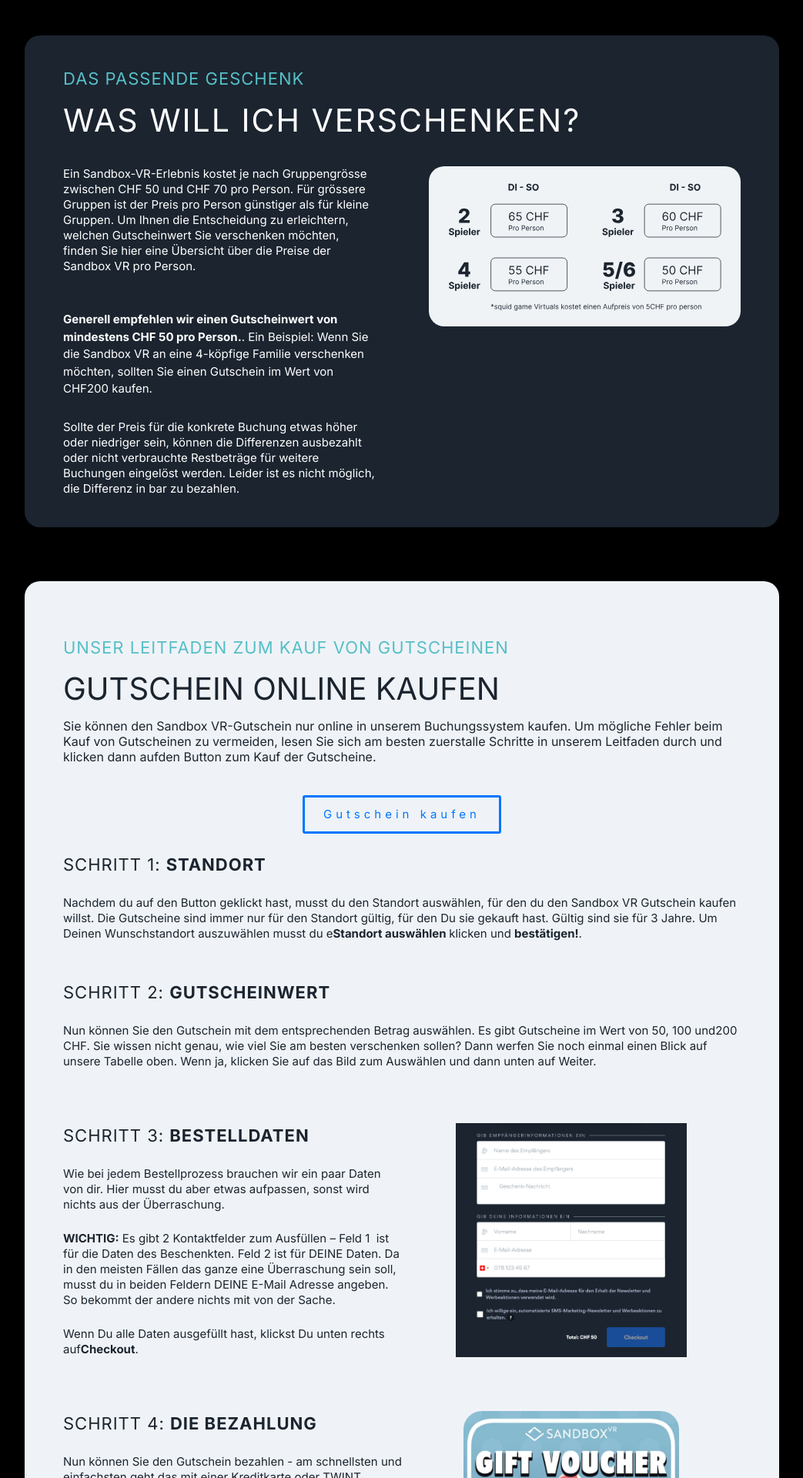
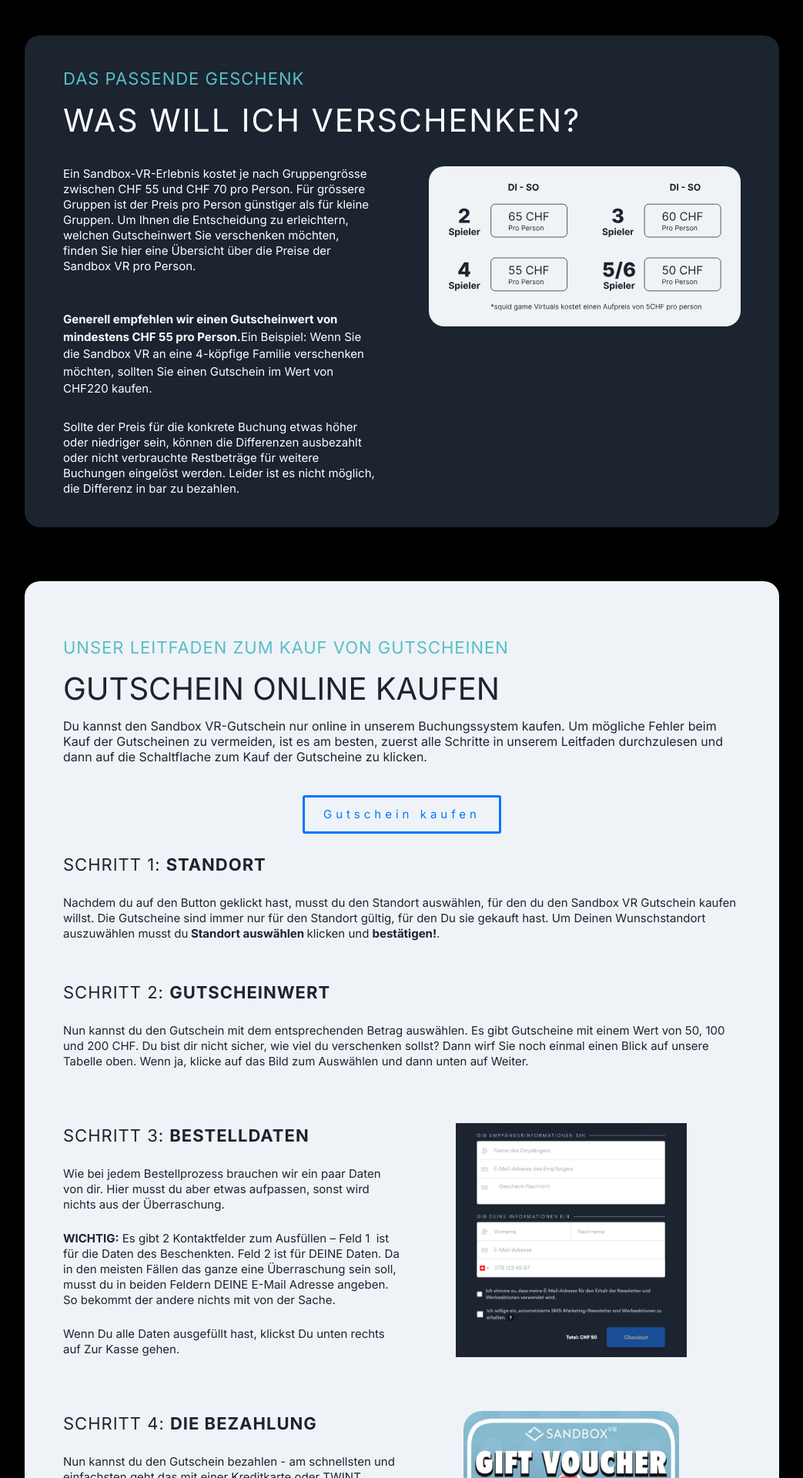
Before and after one commit to wiztemple/nextlevel, a Next.js app: page /sandboxvr/voucher in a window 1280 px wide. Shown: the part 880-2800 px from the top of the page at 77% size, without its empty margins (118-1161 px from the left). Built offline with nearby package versions, Linux system fonts and the light colour scheme.

Commit message:
fix conflicts

```diff
--- a/app/components/FactsSection.tsx
+++ b/app/components/FactsSection.tsx
@@ -11,12 +11,12 @@
           FACTS
         </h2>
         <p className="text-dark-1 leading-5 pb-[29px]">
-          Sie möchten ein VR-Experience buchen? Dann haben wir hier einige
+          Du möchtest ein VR-Experience buchen? Dann haben wir hier einige
           Informationen vorab -
         </p>
         <ul className="text-dark-1 list-disc pl-[35px]">
           <li>
-            <strong>das komplette VR Experience dauert eine Stunde!</strong>{" "}
+            <strong>das komplette VR Erfahrung dauert eine Stunde!</strong>{" "}
             (Reine Spielzeit mit Tutorial: 40 Minuten)
           </li>
           <li>
@@ -24,7 +24,7 @@
           </li>
           <li>
             Die maximale Spieleranzahl pro Experience und Holodeck sind{" "}
-            <strong>6 Spieler gleichzeitig</strong>. Größere Gruppen können
+            <strong>6 Spieler gleichzeitig</strong>. Grössere Gruppen können
             parallel in mehreren Holodecks spielen.
           </li>
           <li>Wir haben vier Holodecks in Zürich</li>
--- a/app/components/Footer.tsx
+++ b/app/components/Footer.tsx
@@ -223,7 +223,7 @@
                 href="/corporate-events"
                 className="block text-[15px] sm:text-right text-center font-bold pt-1 text-white"
               >
-                Firmenevents
+                Firmenevent
               </Link>
               <Link
                 href="/events/children-birthday"
@@ -235,7 +235,7 @@
                 href="/events/bachelor-party"
                 className="block text-[15px] sm:text-right text-center font-bold text-white"
               >
-                Bachelor Party
+                Junggesellenabschied
               </Link>
             </div>
           </div>
--- a/app/components/HomeCarousel.tsx
+++ b/app/components/HomeCarousel.tsx
@@ -49,7 +49,7 @@
           <SwiperSlide>
             <Link
               className="block w-full"
-              href="https://sandboxvr.com/zurich"
+              href="https://sandboxvr.com/experience/ambersky"
             >
               <img
                 src="/ambersky-poster.webp"
@@ -61,7 +61,7 @@
           <SwiperSlide>
             <Link
               className="block w-full"
-              href="https://sandboxvr.com/zurich"
+              href="https://sandboxvr.com/experience/ambersky"
             >
               <img
                 src="/deadwoodmansion-poster.webp"
@@ -73,7 +73,7 @@
           <SwiperSlide>
             <Link
               className="block w-full"
-              href="https://sandboxvr.com/zurich"
+              href="https://sandboxvr.com/experience/ambersky"
             >
               <img
                 src="/startrek-poster.webp"
--- a/app/components/VirtualRealityVideo.tsx
+++ b/app/components/VirtualRealityVideo.tsx
@@ -11,7 +11,7 @@
         Erlebe das beste VR Erlebnis der Welt jetzt auch in Zurich!
       </p>
       <p className="py-[28.8px] sm:text-[15px] text-[13px] leading-5 text-white">
-        In unseren Zurich  und warten filmreife VR Erlebnisse auf Euch. Dank
+        In unseren Standort in Zurich  und warten filmreife VR Erlebnisse auf Euch. Dank
         Motion Capture und High-End Technik könnt ihr Euch kabellos auf dem
         Spielfeld bewegen und in Echtzeit miteinander interagieren.
       </p>
--- a/app/corporate-events/page.tsx
+++ b/app/corporate-events/page.tsx
@@ -21,7 +21,7 @@
             Firmenevents
           </h2>
           <p className="pt-[22px] sm:text-[15px] text-sm leading-5 text-center sm:px-[160px] text-white">
-            Erfolgreiche Firmenevents sind für dein Unternehmen von großer
+            Erfolgreiche Firmenevents sind für dein Unternehmen von grosser
             Bedeutung, denn sie fördern nicht nur das Zusammengehörigkeitsgefühl
             und die Motivation deiner Mitarbeiterinnen und Mitarbeiter, sondern
             stärken auch das Image deines Unternehmens.
@@ -90,7 +90,7 @@
           WEIL'S UNVERGESSLICH WIRD
         </h2>
         <p className="pt-[22px] text-white sm:text-base text-sm">
-          Ein gut geplantes und durchgeführtes Event kann das Vertrauen in Ihre
+          Ein gut geplanter und durchgeführter Event kann das Vertrauen in Ihre
           Marke und Ihr Unternehmen stärken und Sie als attraktiven Arbeitgeber
           positionieren. Investieren Sie in erfolgreiche Firmenevents und zeigen
           Sie Ihren Mitarbeitern und Kunden, dass Sie ein Unternehmen sind, dem
@@ -100,7 +100,7 @@
         <p className="text-white pt-12 block sm:text-base text-sm">
           Ob Weihnachtsfeier, Sommerfest, Betriebsausflug oder Teambuilding -bei
           uns sind Sie auf jeden Fall an der richtigen Adresse für ein
-          unvergessliches Event!
+          unvergesslichen Event!
         </p>
       </SecondaryHero>
       <CorporateContact />
--- a/app/page.tsx
+++ b/app/page.tsx
@@ -87,7 +87,7 @@
           Unsere Sandbox VR Locations
         </h1>
         <h2 className="tracking-[5px] uppercase sm:text-[54px] text-4xl font-bold sm:leading-[72px] leading-snug text-dark-1 pt-5">
-          Hier findet ihr uns
+          Hier findest du uns
         </h2>
         <div className="grid sm:grid-cols-2">
           <div className="sm:p-[30px]">
@@ -99,7 +99,7 @@
               und die Autobahnausfahrt Zürich-Altstetten (A1) hervorragend
               erreichbar. Der Bahnhof Altstetten ist in Gehdistanz und die Tram-
               und Buslinien halten in unmittelbarer Nähe. Weitere Informationen
-              finden Sie hier.
+              findest du hier.
             </p>
             <p className="pt-5 text-[15px] text-dark-1">
             Parkplätze sind am Veranstaltungsort und
--- a/app/sandboxvr/voucher/page.tsx
+++ b/app/sandboxvr/voucher/page.tsx
@@ -37,7 +37,7 @@
             </h2>
             <p className="text-white pt-[22px] leading-5 text-[15px]">
               Für unsere Sandbox VR Erlebnisse kannst du einen digitalen
-              Gutschein  kaufen und verschenken. Heißt: Du kaufst ein Guthaben,
+              Gutschein  kaufen und verschenken. Heisst: Du kaufst ein Guthaben,
               das du bei der Buchung einfach als Zahlungsmethode auswählen und
               den Gutschein Code als Bezahlung eingeben kannst. So kann sich der
               Beschenkte sein VR Erlebnis selbst aussuchen und das Erlebnis
@@ -58,7 +58,7 @@
             <div className="">
               <p className="text-white text-[15px] leading-5">
                 Ein Sandbox-VR-Erlebnis kostet je nach Gruppengrösse zwischen
-                CHF 50 und CHF 70 pro Person. Für grössere Gruppen ist der Preis
+                CHF 55 und CHF 70 pro Person. Für grössere Gruppen ist der Preis
                 pro Person günstiger als für kleine Gruppen. Um Ihnen die
                 Entscheidung zu erleichtern, welchen Gutscheinwert Sie
                 verschenken möchten, finden Sie hier eine Übersicht über die
@@ -67,11 +67,11 @@
               <p className="text-white text-[15px] sm:pt-12 pt-10 left-5">
                 <strong>
                   Generell empfehlen wir einen Gutscheinwert von mindestens CHF
-                  50 pro Person.
+                  55 pro Person.
                 </strong>
-                . Ein Beispiel: Wenn Sie die Sandbox VR an eine 4-köpfige
+                Ein Beispiel: Wenn Sie die Sandbox VR an eine 4-köpfige
                 Familie verschenken möchten, sollten Sie einen Gutschein im Wert
-                von CHF200 kaufen.
+                von CHF220 kaufen.
               </p>
               <p className="text-white text-[15px] pt-7 leading-5">
                 Sollte der Preis für die konkrete Buchung etwas höher oder
@@ -99,11 +99,11 @@
             Gutschein online kaufen
           </h2>
           <p className="pt-5 text-dark-1 leading-5 text-base font-normal">
-            Sie können den Sandbox VR-Gutschein nur online in unserem
-            Buchungssystem kaufen. Um mögliche Fehler beim Kauf von Gutscheinen
-            zu vermeiden, lesen Sie sich am besten zuerstalle Schritte in
-            unserem Leitfaden durch und klicken dann aufden Button zum Kauf der
-            Gutscheine.
+            Du kannst den Sandbox VR-Gutschein nur online in unserem Buchungssystem kaufen.
+            Um mögliche Fehler beim Kauf der Gutscheinen
+            zu vermeiden, ist es am besten, zuerst alle Schritte in
+            unserem Leitfaden durchzulesen und dann auf die Schaltflache zum Kauf der
+            Gutscheine zu klicken.
           </p>
           <div className="flex justify-center pt-10">
             <Link
@@ -122,9 +122,9 @@
               Nachdem du auf den Button geklickt hast, musst du den Standort
               auswählen, für den du den Sandbox VR Gutschein kaufen willst. Die
               Gutscheine sind immer nur für den Standort gültig, für den Du sie
-              gekauft hast. Gültig sind sie für 3 Jahre. Um Deinen
-              Wunschstandort auszuwählen musst du e
-              <strong>Standort auswählen </strong>
+              gekauft hast. Um Deinen
+              Wunschstandort auszuwählen musst du
+              <strong> Standort auswählen </strong>
               klicken und <strong>bestätigen!</strong>.
             </p>
           </div>
@@ -133,11 +133,11 @@
               Schritt 2: <span className="font-bold">Gutscheinwert</span>
             </h1>
             <p className="pt-6 text-dark-1 text-[15px] leading-5">
-              Nun können Sie den Gutschein mit dem entsprechenden Betrag
-              auswählen. Es gibt Gutscheine im Wert von 50, 100 und200 CHF. Sie
-              wissen nicht genau, wie viel Sie am besten verschenken sollen?
-              Dann werfen Sie noch einmal einen Blick auf unsere Tabelle oben.
-              Wenn ja, klicken Sie auf das Bild zum Auswählen und dann unten auf
+              Nun kannst du den Gutschein mit dem entsprechenden Betrag
+              auswählen. Es gibt Gutscheine mit einem Wert von 50, 100 und 200 CHF. Du bist
+              dir nicht sicher, wie viel du verschenken sollst?
+              Dann wirf Sie noch einmal einen Blick auf unsere Tabelle oben.
+              Wenn ja, klicke auf das Bild zum Auswählen und dann unten auf
               Weiter.
             </p>
           </div>
@@ -159,8 +159,7 @@
                 Adresse angeben. So bekommt der andere nichts mit von der Sache.
               </p>
               <p className="pt-6 text-dark-1 text-[15px] leading-5">
-                Wenn Du alle Daten ausgefüllt hast, klickst Du unten rechts auf
-                <strong>Checkout</strong>.
+                Wenn Du alle Daten ausgefüllt hast, klickst Du unten rechts auf Zur Kasse gehen.
               </p>
             </div>
             <div className="flex justify-center sm:pt-0 pt-8">
@@ -179,21 +178,21 @@
                 Schritt 4: <span className="font-bold">DIE BEZAHLUNG</span>
               </h1>
               <p className="pt-6 text-dark-1 text-[15px] leading-5">
-              Nun können Sie den Gutschein bezahlen - am schnellsten und
-einfachsten geht das mit einer Kreditkarte oder TWINT
+                Nun kannst du den Gutschein bezahlen - am schnellsten und
+                einfachsten geht das mit einer Kreditkarte oder TWINT
               </p>
               <p className="pt-6 text-dark-1 text-[15px] leading-5">
-              Wenn Sie keine Kreditkarte haben, haben Sie folgende weitere
-Möglichkeiten, einen Gutschein zu kaufen:
+                Wenn du keine Kreditkarte hast, hast du die folgende anderen
+                Möglichkeiten, einen Gutschein zu kaufen:
               </p>
               <ol className="pt-6 list-decimal pl-10">
                 <li className="text-dark-1 leading-5 text-[15px]">
-                Sie kontaktieren uns telefonisch (+41 43 311 9906) und können den
-      Gutscheinbetrag in Absprache mit uns per Überweisung bezahlen
+                  Du kannst uns telefonisch kontaktieren (+41 43 311 9906) und den
+                  Gutscheinbetrag in Absprache mit uns per Überweisung bezahlen
                 </li>
                 <li className="text-dark-1 leading-5 text-[15px]">
-                Sie kommen persönlich bei unsin Zürich vorbei und bezahlen vor
-      Ort mit einer EC-Karte.
+                  Du kommst persönlich zu uns nach Zürich vorbei und bezahlen vor
+                  Ort mit einer EC-Karte.
                 </li>
               </ol>
             </div>
```
Also changed, not shown: app/components/Navbar.tsx (+6 -6 lines).
